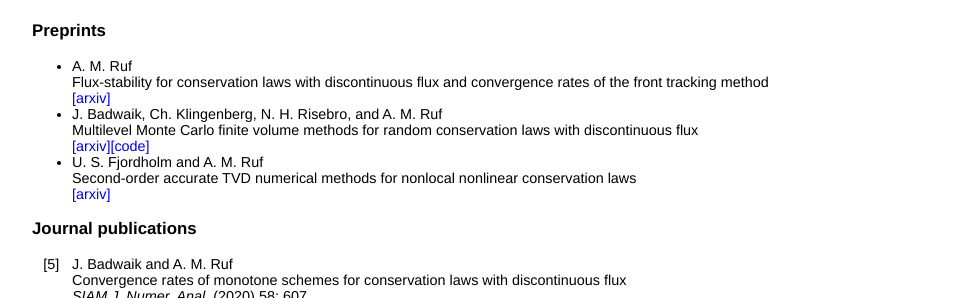
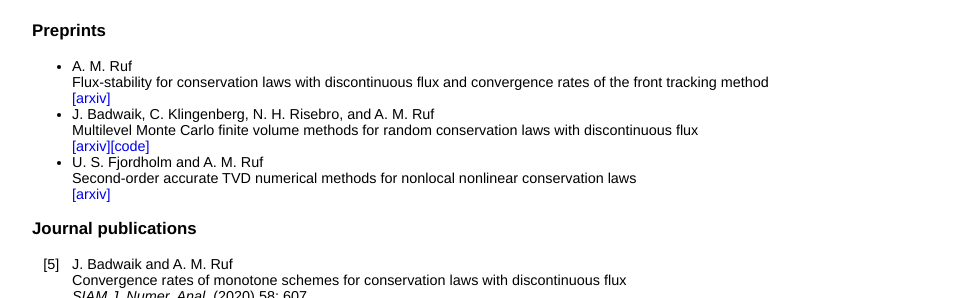
Before and after one commit to adrianmruf/adrianmruf.github.io, a Jekyll site: the page built from index.html, in a window 1280 px wide. Shown: the part 846-1144 px from the top of the page, without its empty margins (160-1119 px from the left). Built offline with Jekyll 4.4.1, drawn with Linux system fonts in a browser that asks for light colours.

```diff
--- a/index.html
+++ b/index.html
@@ -84,7 +84,7 @@ th {
 	<li>A. M. Ruf<br>Flux-stability for conservation laws with discontinuous flux and convergence rates of the front tracking method<br>
 		<a href="https://arxiv.org/abs/2008.08320">[arxiv]</a>
 		</li>
-	<li>J. Badwaik, Ch. Klingenberg, N. H. Risebro, and A. M. Ruf<br>Multilevel Monte Carlo finite volume methods for random conservation laws with discontinuous flux<br>
+	<li>J. Badwaik, C. Klingenberg, N. H. Risebro, and A. M. Ruf<br>Multilevel Monte Carlo finite volume methods for random conservation laws with discontinuous flux<br>
 		<a href="https://arxiv.org/abs/1906.08991">[arxiv]</a><a href="https://github.com/adrianmruf/MLMC_discontinuous_flux">[code]</a>
 		</li>
 	<li>U. S. Fjordholm and A. M. Ruf<br>Second-order accurate TVD numerical methods for nonlocal nonlinear conservation laws<br>
```
